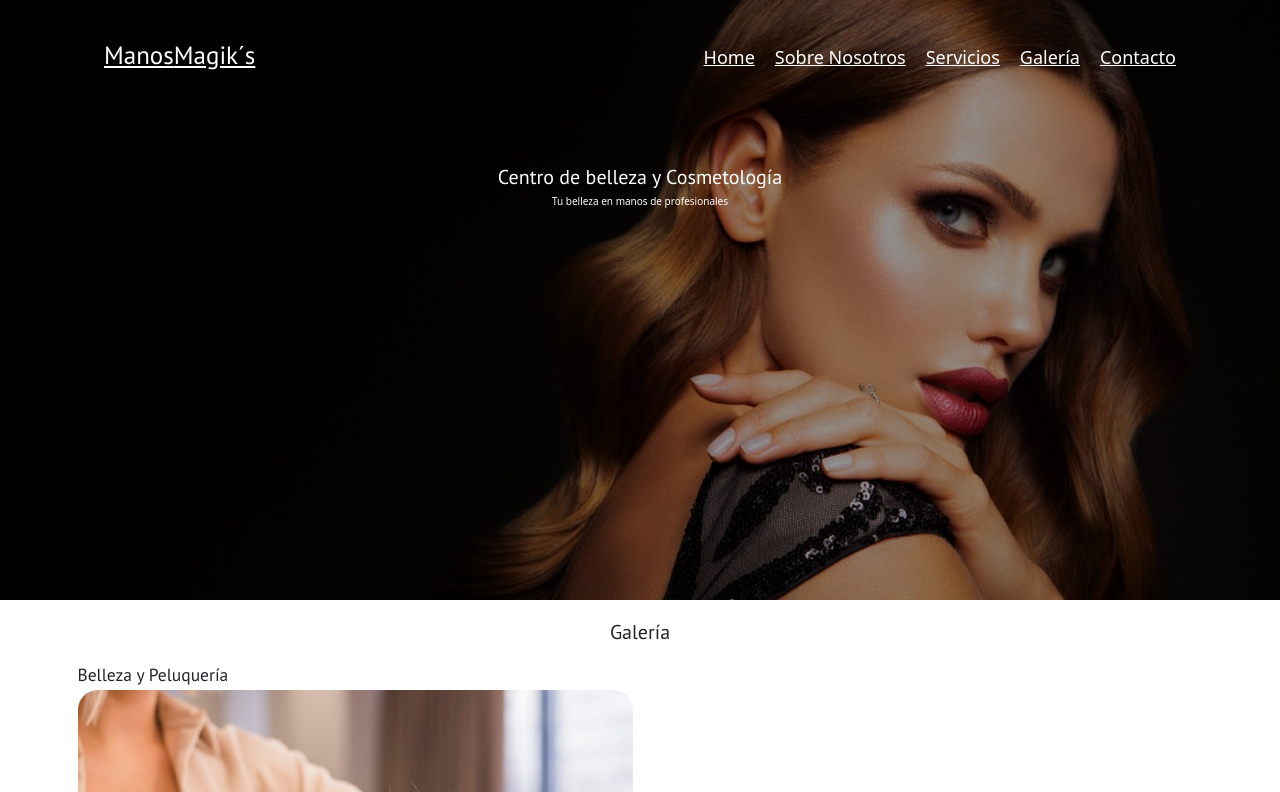
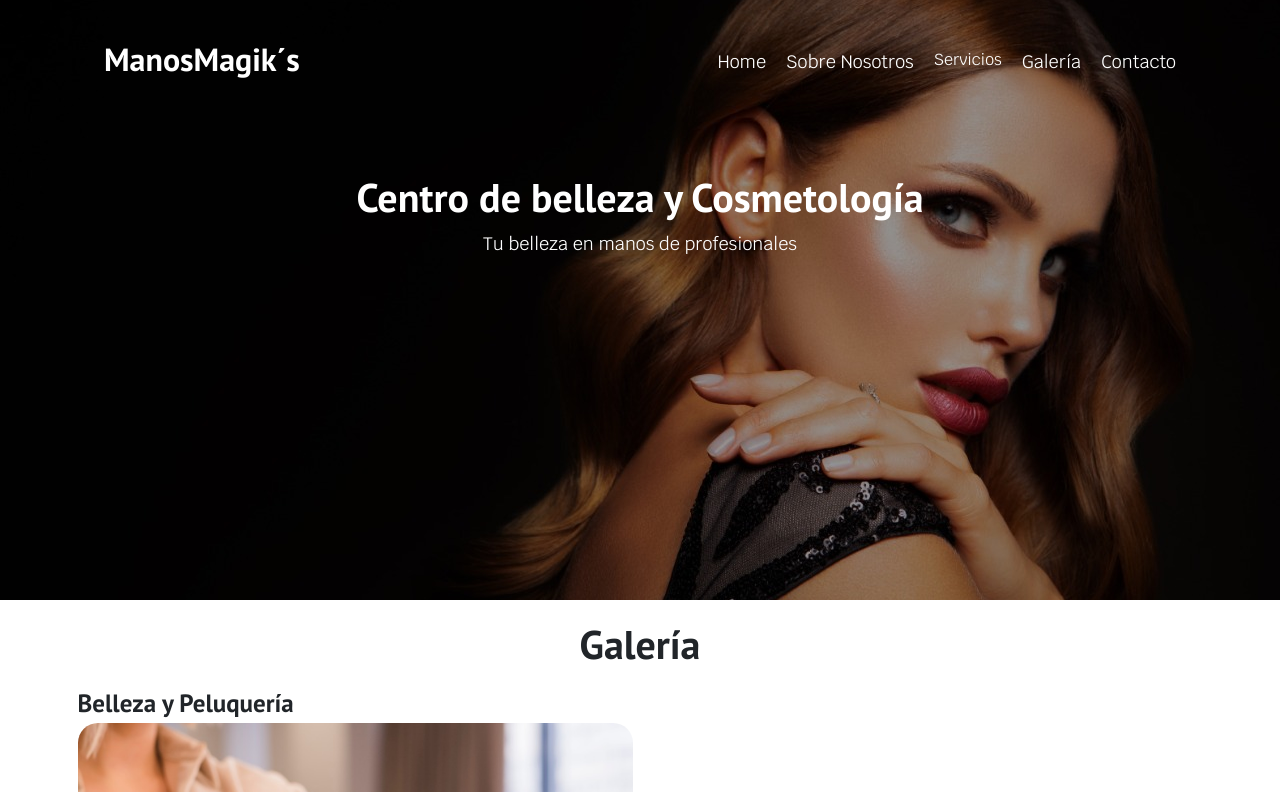
Before and after one commit to Xavi2996/ProyectoCorder_Cobos, a plain HTML site: page galeria.html in a window 1280 px wide. Shown: the top 792 px of the page. Drawn offline with nearby package versions, Linux system fonts and the light colour scheme.

Commit message:
Saas complementario

```diff
--- a/galeria.html
+++ b/galeria.html
@@ -15,28 +15,28 @@
     <head>
         <header class="header">
             <div class="contenedor">
-                <div class="barra">
-                    <a href="index.html" class="logo">
-                        <h1 class="logo_nombre no-margin centrar-texto">Manos<span class="logo_bold">Magik´s</span></h1>
+                <div class="barra sin-decoracion">
+                    <a href="index.html" class="logo sin-decoracion">
+                        <h1 class="logo_nombre no-margin centrar-texto titulo-principal">Manos<span class="logo_bold">Magik´s</span></h1>
                     </a>
                     <nav class="navegacion">
-                        <a href="index.html" class="navegacion__enlace" >Home</a>
-                        <a href="sobre_nosotros.html" class="navegacion__enlace">Sobre Nosotros</a>
-                        <a href="servicios.html" class="navegacion__enlace">Servicios</a>
-                        <a href="galeria.html" class="navegacion__enlace">Galería</a>
-                        <a href="contacto.html" class="navegacion__enlace">Contacto</a>
+                        <a href="index.html" class="navegacion__enlace sin-decoracion paginas" >Home</a>
+                        <a href="sobre_nosotros.html" class="navegacion__enlace sin-decoracion paginas">Sobre Nosotros</a>
+                        <a href="servicios.html" class="navegacion__enlace sin-decoracion">Servicios</a>
+                        <a href="galeria.html" class="navegacion__enlace sin-decoracion paginas">Galería</a>
+                        <a href="contacto.html" class="navegacion__enlace sin-decoracion paginas">Contacto</a>
                     </nav>
                 </div>
             </div>
             <div class="header_texto">
-                <h2 class="no-margin">Centro de belleza y Cosmetología</h2>
-                <p class="no_margin">Tu belleza en manos de profesionales</p>
+                <h2 class="no-margin introduccion">Centro de belleza y Cosmetología</h2>
+                <p class="no_margin frase-introduccion parrafos">Tu belleza en manos de profesionales</p>
             </div>
         </header>
     </head>
     <main class="container">
-        <h2 class="centrar-texto margen-superior">Galería</h2>
-        <h3 class="margen-superior">Belleza y Peluquería</h3>
+        <h2 class="centrar-texto margen-superior introduccion">Galería</h2>
+        <h3 class="margen-superior parrafos-sub3">Belleza y Peluquería</h3>
         <div class="row">
 
             <div class="col-md-6 col-xs-12 ">
@@ -67,7 +67,7 @@
 
         </div>
 
-        <h3 class="margen-superior ">Cosmetología</h3>
+        <h3 class="margen-superior parrafos-sub3">Cosmetología</h3>
         <div class="row">
 
             <div class="col-md-6 col-xs-12 ">
@@ -99,8 +99,8 @@
         </div>
 
         <div class="centrar-texto ">
-            <p class="ubicacion">Contactate con nosotros / 0998192190</p>
-            <svg xmlns="http://www.w3.org/2000/svg" class="icon icon-tabler icon-tabler-brand-whatsapp" width="40" height="40" viewBox="0 0 24 24" stroke-width="1.5" stroke="#fd0061" fill="none" stroke-linecap="round" stroke-linejoin="round">
+            <p class="ubicacion parrafos">Contactate con nosotros / 0998192190</p>
+            <svg xmlns="http://www.w3.org/2000/svg" class="icon icon-tabler icon-tabler-brand-whatsapp margen-inferior" width="40" height="40" viewBox="0 0 24 24" stroke-width="1.5" stroke="#fd0061" fill="none" stroke-linecap="round" stroke-linejoin="round">
                 <path stroke="none" d="M0 0h24v24H0z" fill="none"/>
                 <path d="M3 21l1.65 -3.8a9 9 0 1 1 3.4 2.9l-5.05 .9" />
                 <path d="M9 10a0.5 .5 0 0 0 1 0v-1a0.5 .5 0 0 0 -1 0v1a5 5 0 0 0 5 5h1a0.5 .5 0 0 0 0 -1h-1a0.5 .5 0 0 0 0 1" />
--- a/scss/estilos.scss
+++ b/scss/estilos.scss
@@ -1,6 +1,7 @@
 :root {
     --fuenteheading: "PT Sans", sans-serif;
-    --fuenteParrafos: "MsMadi", sans-serif;
+    --fuenteParrafos: "Krub", sans-serif;
+    --fuentefrases: "Ms Madi", sans-serif;
 
     --primario: #784d3c;
     --blanco: #ffffff;
@@ -78,6 +79,9 @@ img {
 .margen-superior{
   margin-top: 2rem;
 }
+.margen-inferior{
+    margin-bottom: 2rem;
+  }
 
 /*Header*/
 
@@ -104,6 +108,60 @@ img {
 .logo__bold {
   font-weight: 700;
 }
+
+.contenedor{
+    .barra{
+        .sin-decoracion{
+            text-decoration: none;
+            font-family: var(--fuenteParrafos);
+            font-size: 1.6rem;
+            line-height: 2;
+            .titulo-principal{
+                font-family: var(--fuenteheading);
+                line-height: 1.2;
+                font-size: 32px;
+                font-weight: 700;
+            }
+        }
+        .navegacion{
+            .paginas{
+                font-family: var(--fuenteParrafos);
+                font-size: 18px;
+                line-height: 2;
+            }
+        }
+
+    }
+}
+
+.introduccion{
+    font-family: var(--fuenteheading);
+    line-height: 1.2;
+    font-size: 40px;
+    font-weight: 700;
+}
+
+.container{
+    .parrafos-sub3{
+        font-size: 25px;
+        font-weight: 700;
+    }
+}
+.parrafos{
+    font-family: var(--fuenteParrafos);
+    font-size: 18px;
+    line-height: 2;
+}
+
+.header_texto{
+    .parrafos{
+        font-family: var(--fuenteParrafos);
+        font-size: 18px;
+        line-height: 2;
+    }
+}
+
+
 
 @media (min-width: 769px) {
     .navegacion {
@@ -154,6 +212,16 @@ nav a:hover{
 }
 
   /*HOME*/
+
+  .contenedor{
+    .centrar-texto {
+        .frase{
+            font-family: var(--fuentefrases);
+            font-size: 3rem;
+        }
+    }
+
+}
 
 .video video{
   max-width: 95%;
```
Also changed, not shown: index.html (+1 -1 lines), scss/estilos.css, 1 other file.
